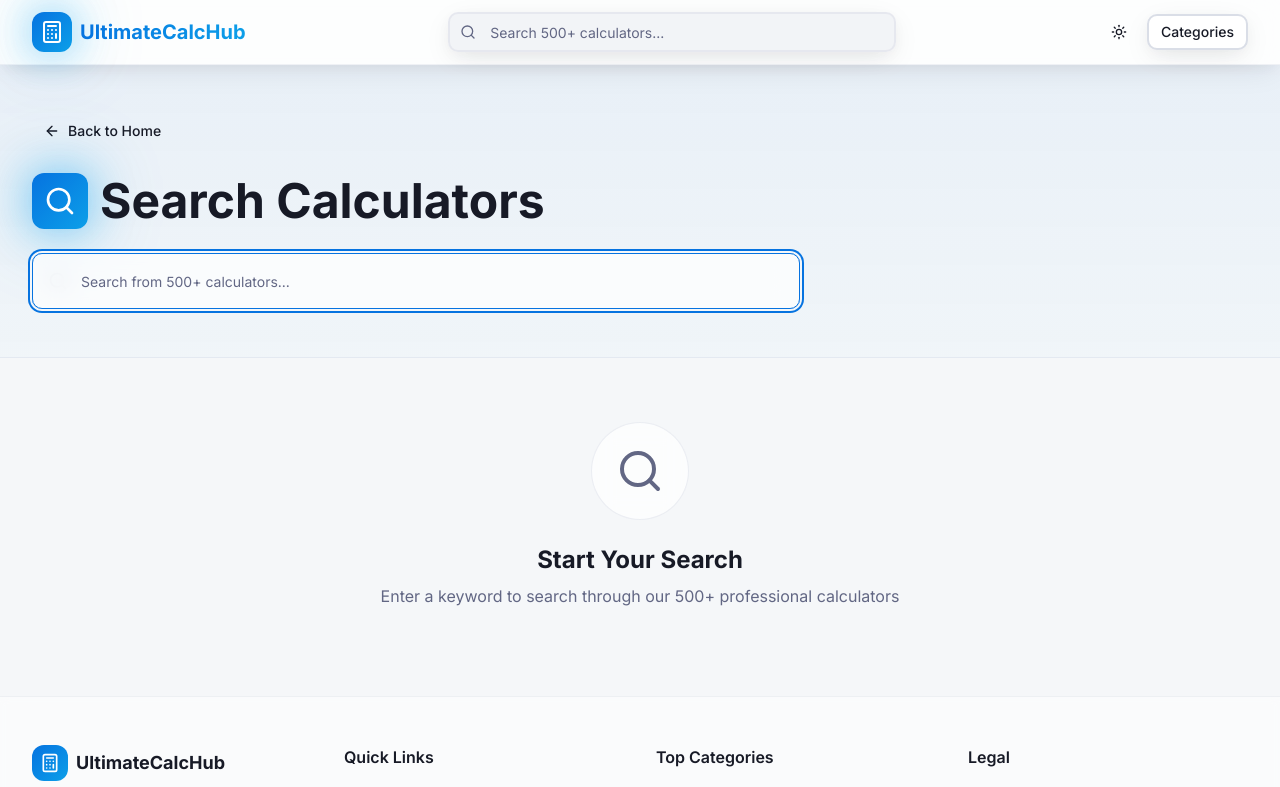
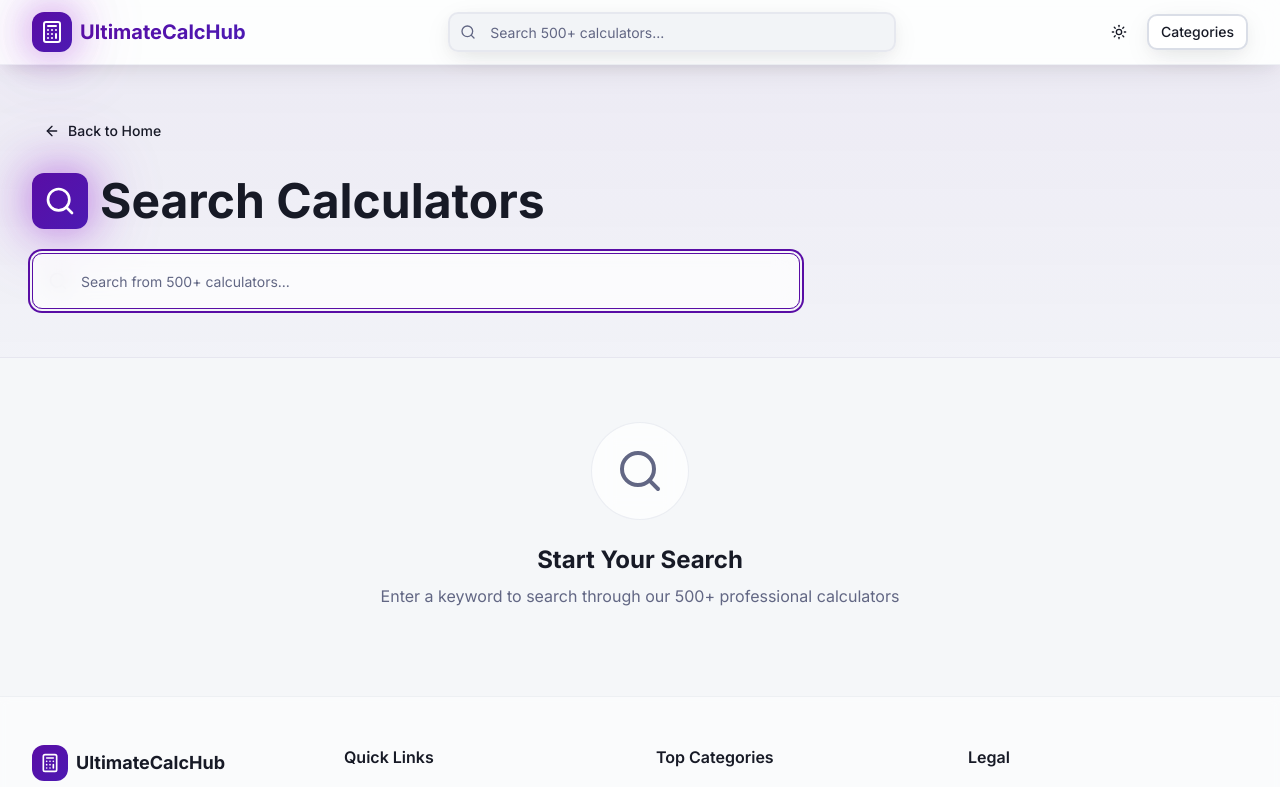
Before and after one commit to taslim6004/grand-calculus-forge, a React (Vite) app: page /search in a window 1280 px wide. Shown: the top 787 px of the page. Built offline with nearby package versions, Linux system fonts and the light colour scheme; the HTML template or start-up script is replaced by a standard one.

Commit message:
Fix: Adjust color scheme for dark mode

```diff
--- a/src/index.css
+++ b/src/index.css
@@ -17,11 +17,11 @@ All colors MUST be HSL.
     --popover: 0 0% 100%;
     --popover-foreground: 230 25% 12%;
 
-    --primary: 210 95% 45%;
+    --primary: 270 85% 35%;
     --primary-foreground: 0 0% 100%;
-    --primary-glow: 200 90% 50%;
+    --primary-glow: 280 80% 45%;
 
-    --secondary: 200 90% 48%;
+    --secondary: 260 75% 40%;
     --secondary-foreground: 0 0% 100%;
 
     --muted: 220 20% 92%;
@@ -40,15 +40,15 @@ All colors MUST be HSL.
     --radius: 0.75rem;
 
     /* Premium gradients */
-    --gradient-primary: linear-gradient(135deg, hsl(210 95% 45%), hsl(200 90% 48%));
-    --gradient-hero: linear-gradient(180deg, hsl(210 95% 45% / 0.05), hsl(200 90% 48% / 0.02));
-    --gradient-accent: linear-gradient(135deg, hsl(210 95% 47%), hsl(200 85% 47%));
+    --gradient-primary: linear-gradient(135deg, hsl(270 85% 35%), hsl(260 75% 40%));
+    --gradient-hero: linear-gradient(180deg, hsl(270 85% 35% / 0.05), hsl(260 75% 40% / 0.02));
+    --gradient-accent: linear-gradient(135deg, hsl(270 85% 37%), hsl(260 75% 38%));
 
     /* Premium shadows with 3D depth */
-    --shadow-premium: 0 20px 60px -15px hsl(210 95% 45% / 0.4), 0 10px 20px -10px hsl(210 95% 45% / 0.3);
-    --shadow-glow: 0 0 40px hsl(200 90% 50% / 0.5), 0 0 80px hsl(200 90% 50% / 0.3);
+    --shadow-premium: 0 20px 60px -15px hsl(270 85% 35% / 0.4), 0 10px 20px -10px hsl(270 85% 35% / 0.3);
+    --shadow-glow: 0 0 40px hsl(280 80% 45% / 0.5), 0 0 80px hsl(280 80% 45% / 0.3);
     --shadow-card: 0 8px 30px -5px hsl(230 25% 12% / 0.1), 0 4px 15px -3px hsl(230 25% 12% / 0.05);
-    --shadow-3d: 0 10px 40px -10px hsl(210 95% 45% / 0.5), 0 0 0 1px hsl(var(--border)), inset 0 1px 0 hsl(var(--background) / 0.1);
+    --shadow-3d: 0 10px 40px -10px hsl(270 85% 35% / 0.5), 0 0 0 1px hsl(var(--border)), inset 0 1px 0 hsl(var(--background) / 0.1);
 
     /* Transitions */
     --transition-smooth: all 0.3s cubic-bezier(0.4, 0, 0.2, 1);
@@ -64,12 +64,12 @@ All colors MUST be HSL.
     --popover: 230 25% 12%;
     --popover-foreground: 220 20% 95%;
 
-    --primary: 210 95% 55%;
-    --primary-foreground: 230 30% 8%;
-    --primary-glow: 200 90% 60%;
+    --primary: 270 85% 55%;
+    --primary-foreground: 0 0% 100%;
+    --primary-glow: 280 80% 65%;
 
-    --secondary: 200 90% 58%;
-    --secondary-foreground: 230 30% 8%;
+    --secondary: 260 75% 58%;
+    --secondary-foreground: 0 0% 100%;
 
     --muted: 230 20% 18%;
     --muted-foreground: 220 15% 60%;
@@ -85,15 +85,15 @@ All colors MUST be HSL.
     --ring: 245 65% 68%;
 
     /* Dark mode gradients */
-    --gradient-primary: linear-gradient(135deg, hsl(210 95% 55%), hsl(200 90% 58%));
-    --gradient-hero: linear-gradient(180deg, hsl(210 95% 55% / 0.08), hsl(200 90% 58% / 0.03));
-    --gradient-accent: linear-gradient(135deg, hsl(210 95% 57%), hsl(200 85% 57%));
+    --gradient-primary: linear-gradient(135deg, hsl(270 85% 55%), hsl(260 75% 58%));
+    --gradient-hero: linear-gradient(180deg, hsl(270 85% 55% / 0.08), hsl(260 75% 58% / 0.03));
+    --gradient-accent: linear-gradient(135deg, hsl(270 85% 57%), hsl(260 75% 57%));
 
     /* Dark shadows with 3D depth */
-    --shadow-premium: 0 20px 60px -15px hsl(210 95% 55% / 0.6), 0 10px 20px -10px hsl(210 95% 55% / 0.4);
-    --shadow-glow: 0 0 50px hsl(200 90% 60% / 0.7), 0 0 100px hsl(200 90% 60% / 0.4);
+    --shadow-premium: 0 20px 60px -15px hsl(270 85% 55% / 0.6), 0 10px 20px -10px hsl(270 85% 55% / 0.4);
+    --shadow-glow: 0 0 50px hsl(280 80% 65% / 0.7), 0 0 100px hsl(280 80% 65% / 0.4);
     --shadow-card: 0 8px 30px -5px hsl(0 0% 0% / 0.3), 0 4px 15px -3px hsl(0 0% 0% / 0.2);
-    --shadow-3d: 0 10px 40px -10px hsl(210 95% 55% / 0.7), 0 0 0 1px hsl(var(--border)), inset 0 1px 0 hsl(var(--background) / 0.1);
+    --shadow-3d: 0 10px 40px -10px hsl(270 85% 55% / 0.7), 0 0 0 1px hsl(var(--border)), inset 0 1px 0 hsl(var(--background) / 0.1);
   }
 }
 
```
